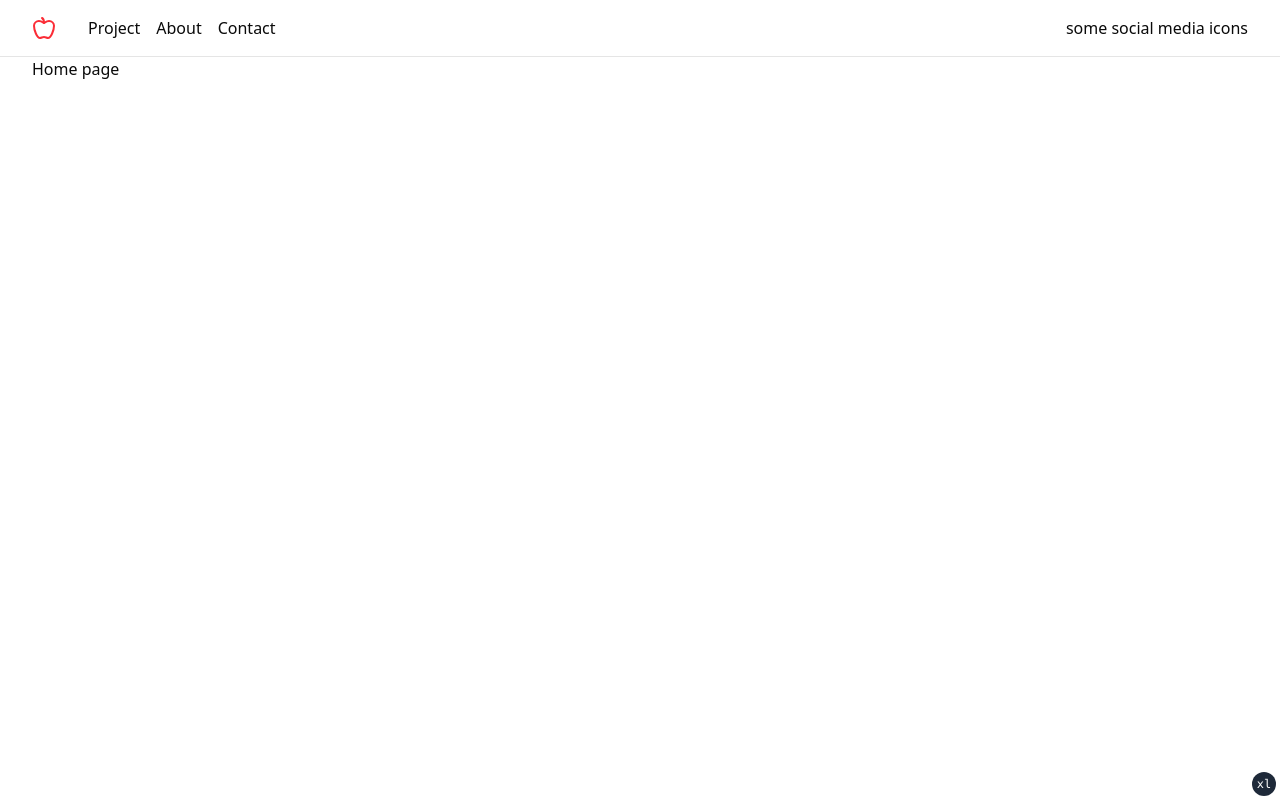
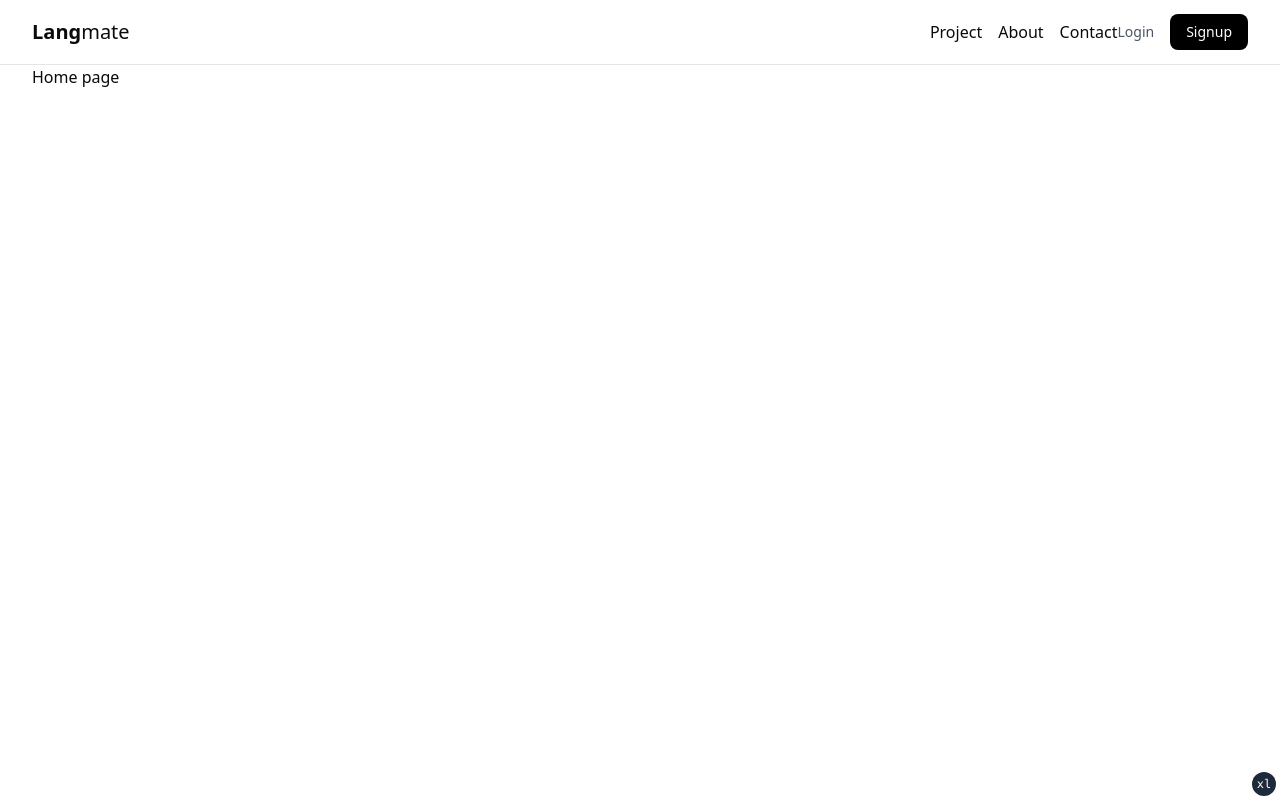
Before and after one commit to seraphimsakiewicz/langmate, a Next.js app: page / in a window 1280 px wide. Built offline with nearby package versions, Linux system fonts and the light colour scheme.

Commit message:
Updated navigation some more

```diff
--- a/src/components/ui/layout/header.tsx
+++ b/src/components/ui/layout/header.tsx
@@ -9,16 +9,16 @@ import { MobileNav } from "./mobile-nav"
 export function Header() {
     return (
         <header className="sticky top-0 w-full border-b">
-            <div className="h-14 container flex items-center">
+            <div className="h-16 container flex items-center justify-between">
+                <Link href="/" className="flex items-center gap-2">
+                    <h1 className="text-xl font-bold">Lang<span className="font-normal">mate</span></h1>
+                </Link>
+
                 {/* desktop nav */}
                 <MainNav />
                 {/* mobile */}
                 <MobileNav />
 
-                {/* Desktop & mobile */}
-                <h1 className="flex items-center justify-end flex-1">
-                    <Link href="/">some social media icons</Link>
-                </h1>
             </div>
         </header>
     );
--- a/src/components/ui/layout/main-nav.tsx
+++ b/src/components/ui/layout/main-nav.tsx
@@ -4,12 +4,16 @@ import Link from "next/link"
 export const MainNav = () => {
     return (
         <div className="hidden md:flex">
-            <Link href="/"><Apple className="text-red-500" /></Link>
             <nav className="flex items-center gap-3 ml-8 lg:gap-4">
                 <Link href="/project">Project</Link>
                 <Link href="/about">About</Link>
                 <Link href="/contact">Contact</Link>
             </nav>
+            {/* Desktop & mobile */}
+            <div className="flex items-center justify-end flex-1 gap-4">
+                <Link href="/login" className="text-sm font-medium text-gray-600 hover:text-gray-900">Login</Link>
+                <Link href="/signup" className="rounded-md bg-black px-4 py-2 text-sm font-medium text-white hover:bg-gray-800">Signup</Link>
+            </div>
         </div>
     )
 }
```
